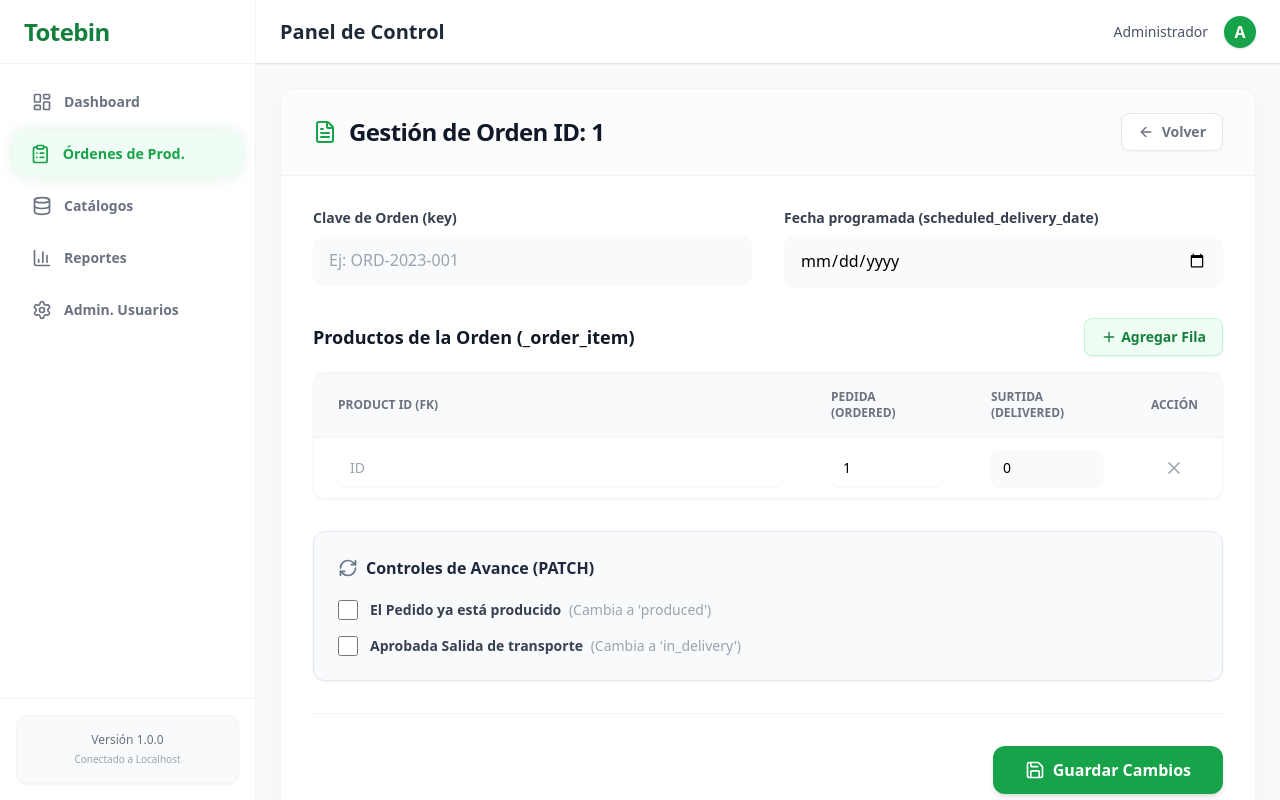
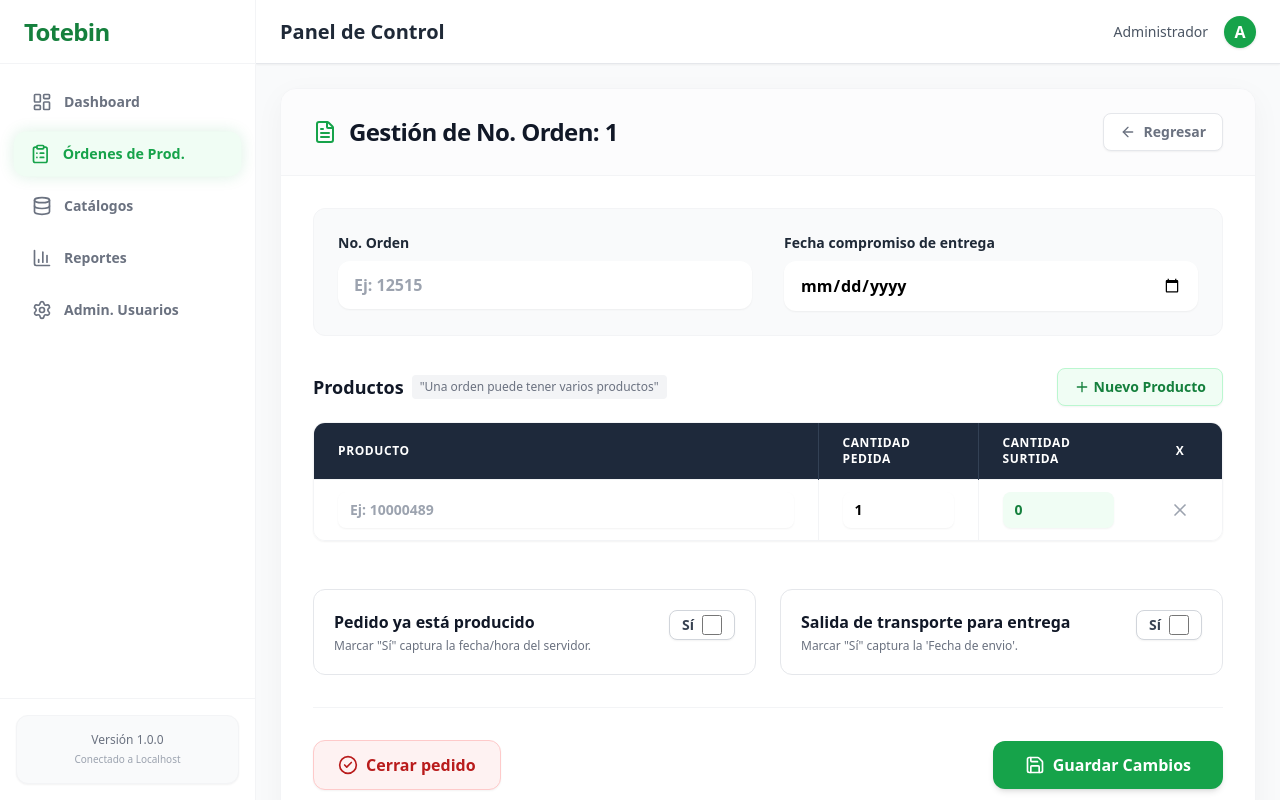
Before and after one commit to CaracheoAdan/servicio-al-cliente-frontend, a React (Vite) app: page /orders/1 in a window 1280 px wide. Built offline with nearby package versions, Linux system fonts and the light colour scheme; sample sign-in values are in the browser's storage.

Commit message:
refactor(ui): Alinear Catalogo y Formulario de Orden estrictamente con Excel provisto, eliminando pestañas y campos innecesarios

```diff
--- a/src/features/catalogs/pages/CatalogsPage.tsx
+++ b/src/features/catalogs/pages/CatalogsPage.tsx
@@ -1,23 +1,22 @@
 import React, { useState } from 'react';
 import toast from 'react-hot-toast';
-import { Package, Server, Users, Search, Plus, X, Database, Edit2, Trash2 } from 'lucide-react';
+import { Package, Search, Plus, X, Database, Edit2, Trash2 } from 'lucide-react';
 
 export function CatalogsPage() {
-  const [activeTab, setActiveTab] = useState<'products' | 'machines' | 'responsables'>('products');
   const [isModalOpen, setIsModalOpen] = useState(false);
 
   // Mock data para que la tabla no se vea vacía
   const mockProducts = [
-    { id: 1, key: 'PRD-ALUM-01', isActive: true },
-    { id: 2, key: 'PRD-ACER-05', isActive: true },
-    { id: 3, key: 'PRD-COBR-99', isActive: false },
-    { id: 4, key: 'PRD-PLAS-12', isActive: true },
+    { id: 1, key: '10000489', isActive: true },
+    { id: 2, key: '12241', isActive: true },
+    { id: 3, key: '200', isActive: true },
+    { id: 4, key: '5000', isActive: true },
   ];
 
   const handleSave = (e: React.FormEvent) => {
     e.preventDefault();
     setIsModalOpen(false);
-    toast.success('Registro guardado exitosamente en la base de datos.', {
+    toast.success('Producto guardado exitosamente en la base de datos.', {
       duration: 3000,
       icon: '✅',
       style: {
@@ -33,37 +32,10 @@ export function CatalogsPage() {
       <div className="border-b border-gray-100">
         <nav className="flex -mb-px px-6 space-x-6" aria-label="Tabs">
           <button
-            onClick={() => setActiveTab('products')}
-            className={`flex items-center whitespace-nowrap py-4 px-2 border-b-2 font-semibold text-sm transition-all duration-300 ${
-              activeTab === 'products'
-                ? 'border-totebin-500 text-totebin-600'
-                : 'border-transparent text-gray-500 hover:text-gray-800 hover:border-gray-300'
-            }`}
+            className="flex items-center whitespace-nowrap py-4 px-2 border-b-2 font-semibold text-sm transition-all duration-300 border-totebin-500 text-totebin-600"
           >
             <Package className="w-4 h-4 mr-2" />
             Productos
-          </button>
-          <button
-            onClick={() => setActiveTab('machines')}
-            className={`flex items-center whitespace-nowrap py-4 px-2 border-b-2 font-semibold text-sm transition-all duration-300 ${
-              activeTab === 'machines'
-                ? 'border-totebin-500 text-totebin-600'
-                : 'border-transparent text-gray-500 hover:text-gray-800 hover:border-gray-300'
-            }`}
-          >
-            <Server className="w-4 h-4 mr-2" />
-            Máquinas
-          </button>
-          <button
-            onClick={() => setActiveTab('responsables')}
-            className={`flex items-center whitespace-nowrap py-4 px-2 border-b-2 font-semibold text-sm transition-all duration-300 ${
-              activeTab === 'responsables'
-                ? 'border-totebin-500 text-totebin-600'
-                : 'border-transparent text-gray-500 hover:text-gray-800 hover:border-gray-300'
-            }`}
-          >
-            <Users className="w-4 h-4 mr-2" />
-            Responsables
           </button>
         </nav>
       </div>
@@ -72,14 +44,14 @@ export function CatalogsPage() {
         <div className="flex justify-between items-center mb-6">
           <h3 className="text-xl font-extrabold text-gray-900 flex items-center">
             <Database className="w-6 h-6 mr-2 text-totebin-600" />
-            Catálogo de {activeTab === 'products' ? 'Productos' : activeTab === 'machines' ? 'Máquinas' : 'Responsables'}
+            Catálogo de Productos
           </h3>
           <div className="flex space-x-3">
             <div className="relative">
               <Search className="w-4 h-4 absolute left-3 top-1/2 transform -translate-y-1/2 text-gray-400" />
               <input
                 type="text"
-                placeholder="Buscar clave..."
+                placeholder="Buscar clave de producto..."
                 className="pl-9 pr-4 py-2 border border-gray-200 rounded-lg text-sm focus:outline-none focus:ring-2 focus:ring-totebin-500 focus:border-transparent w-64 shadow-sm"
               />
             </div>
@@ -87,7 +59,7 @@ export function CatalogsPage() {
               onClick={() => setIsModalOpen(true)}
               className="bg-totebin-600 text-white px-4 py-2 rounded-lg shadow-md hover:shadow-lg hover:-translate-y-0.5 hover:bg-totebin-700 transition-all duration-200 text-sm font-semibold flex items-center"
             >
-              <Plus className="w-4 h-4 mr-1" /> Nuevo Registro
+              <Plus className="w-4 h-4 mr-1" /> Nuevo Producto
             </button>
           </div>
         </div>
@@ -97,14 +69,13 @@ export function CatalogsPage() {
             <thead className="bg-gray-50/80">
               <tr>
                 <th className="px-6 py-4 text-left text-xs font-bold text-gray-500 uppercase tracking-wider">ID</th>
-                <th className="px-6 py-4 text-left text-xs font-bold text-gray-500 uppercase tracking-wider">Clave (Key)</th>
+                <th className="px-6 py-4 text-left text-xs font-bold text-gray-500 uppercase tracking-wider">Producto (Clave / Key)</th>
                 <th className="px-6 py-4 text-left text-xs font-bold text-gray-500 uppercase tracking-wider">Estado</th>
                 <th className="px-6 py-4 text-right text-xs font-bold text-gray-500 uppercase tracking-wider">Acciones</th>
               </tr>
             </thead>
             <tbody className="bg-white divide-y divide-gray-50">
-              {activeTab === 'products' ? (
-                mockProducts.map((p) => (
+              {mockProducts.map((p) => (
                 <tr key={p.id} className="hover:bg-gray-50/50 transition-colors">
                   <td className="px-6 py-4 whitespace-nowrap text-sm font-medium text-gray-600">{p.id}</td>
                   <td className="px-6 py-4 whitespace-nowrap text-sm font-bold text-gray-900">{p.key}</td>
@@ -124,14 +95,7 @@ export function CatalogsPage() {
                     </button>
                   </td>
                 </tr>
-                ))
-              ) : (
-                <tr>
-                  <td colSpan={4} className="px-6 py-20 text-center text-sm text-gray-500">
-                    <p className="font-medium text-gray-500">Selecciona "Productos" para ver datos de prueba.</p>
-                  </td>
-                </tr>
-              )}
+              ))}
             </tbody>
           </table>
         </div>
@@ -142,18 +106,18 @@ export function CatalogsPage() {
         <div className="fixed inset-0 z-50 flex items-center justify-center p-4 bg-gray-900/40 backdrop-blur-sm animate-fade-in">
           <div className="bg-white rounded-2xl shadow-2xl w-full max-w-md overflow-hidden transform animate-slide-up">
             <div className="px-6 py-4 border-b border-gray-100 flex justify-between items-center bg-gray-50/50">
-              <h3 className="text-lg font-bold text-gray-900">Crear Nuevo Registro</h3>
+              <h3 className="text-lg font-bold text-gray-900">Crear Nuevo Producto</h3>
               <button onClick={() => setIsModalOpen(false)} className="text-gray-400 hover:text-gray-600 transition-colors">
                 <X className="w-5 h-5" />
               </button>
             </div>
             <form onSubmit={handleSave} className="p-6 space-y-5">
               <div>
-                <label className="block text-sm font-semibold text-gray-700 mb-1">Clave (Key) *</label>
+                <label className="block text-sm font-semibold text-gray-700 mb-1">Producto (Clave/Key) *</label>
                 <input
                   type="text"
                   required
-                  placeholder="Ej: PRD-001"
+                  placeholder="Ej: 10000489"
                   className="w-full px-4 py-2 border border-gray-200 rounded-lg focus:ring-2 focus:ring-totebin-500 focus:border-totebin-500 transition-shadow outline-none text-gray-800"
                 />
               </div>
@@ -163,7 +127,7 @@ export function CatalogsPage() {
                   defaultChecked
                   className="w-5 h-5 text-totebin-600 border-gray-300 rounded focus:ring-totebin-500 cursor-pointer"
                 />
-                <span className="text-sm font-medium text-gray-700">Registro Activo (is_active)</span>
+                <span className="text-sm font-medium text-gray-700">Producto Activo (is_active)</span>
               </div>
 
               <div className="pt-4 flex justify-end space-x-3">
--- a/src/features/orders/pages/OrderFormPage.tsx
+++ b/src/features/orders/pages/OrderFormPage.tsx
@@ -1,7 +1,7 @@
 import React, { useState } from 'react';
 import { useNavigate, useParams } from 'react-router-dom';
 import toast from 'react-hot-toast';
-import { ArrowLeft, Save, Plus, X, RefreshCw, FileText } from 'lucide-react';
+import { ArrowLeft, Save, Plus, X, FileText, CheckCircle2 } from 'lucide-react';
 import { OrderStatus } from '../types/order.types';
 
 export function OrderFormPage() {
@@ -11,11 +11,11 @@ export function OrderFormPage() {
 
   const [orderKey, setOrderKey] = useState('');
   const [scheduledDeliveryDate, setScheduledDeliveryDate] = useState('');
-  const [items, setItems] = useState([{ productId: 0, orderedQuantity: 1, deliveredQuantity: 0 }]);
+  const [items, setItems] = useState([{ productId: '', orderedQuantity: 1, deliveredQuantity: 0 }]);
   const [status, setStatus] = useState<OrderStatus>('open');
 
   const handleAddItem = () => {
-    setItems([...items, { productId: 0, orderedQuantity: 1, deliveredQuantity: 0 }]);
+    setItems([...items, { productId: '', orderedQuantity: 1, deliveredQuantity: 0 }]);
   };
 
   const handleItemChange = (index: number, field: string, value: any) => {
@@ -24,32 +24,25 @@ export function OrderFormPage() {
     setItems(newItems);
   };
 
-  const handleStatusChange = async (newStatus: OrderStatus, checked: boolean) => {
-    if (checked) {
+  const handleStatusToggle = (newStatus: OrderStatus) => {
+    // Si se desmarca, se asume que regresa al estado anterior (simplificado visualmente)
+    // En backend requeriría lógica más estricta. Para la UI, forzamos el toggle.
     setStatus(newStatus);
     if (isEditing) {
-        toast.success(`Estado actualizado a '${newStatus}'`, {
-          icon: '🔄',
+      toast.success(`PATCH /update_status: Estado capturado por el servidor.`, {
+        icon: '⏱️',
         style: { borderRadius: '10px', background: '#333', color: '#fff' }
       });
-      }
     }
   };
 
   const handleSave = async (e: React.FormEvent) => {
     e.preventDefault();
-    if (!isEditing) {
-      toast.success('Orden creada exitosamente.', {
+    toast.success(isEditing ? 'Orden actualizada en DB.' : 'Orden creada en DB.', {
       icon: '✅',
       style: { borderRadius: '10px', background: '#333', color: '#fff' }
     });
-      setTimeout(() => navigate('/'), 1000);
-    } else {
-      toast.success('Orden actualizada.', {
-        icon: '✅',
-        style: { borderRadius: '10px', background: '#333', color: '#fff' }
-      });
-    }
+    if (!isEditing) setTimeout(() => navigate('/orders'), 1000);
   };
 
   return (
@@ -57,80 +50,84 @@ export function OrderFormPage() {
       <div className="px-8 py-6 border-b border-gray-100 bg-gray-50/50 flex justify-between items-center">
         <h3 className="text-2xl font-extrabold text-gray-900 tracking-tight flex items-center">
           <FileText className="w-6 h-6 text-totebin-600 mr-3" />
-          {isEditing ? `Gestión de Orden ID: ${id}` : 'Crear Orden de Producción'}
+          {isEditing ? `Gestión de No. Orden: ${id}` : 'Registro de Orden de Producción'}
         </h3>
-        <button onClick={() => navigate('/')} className="flex items-center text-gray-500 hover:text-gray-900 transition-colors font-bold text-sm bg-white border border-gray-200 px-4 py-2 rounded-lg shadow-sm">
+        <button onClick={() => navigate('/orders')} className="flex items-center text-gray-500 hover:text-gray-900 transition-colors font-bold text-sm bg-white border border-gray-200 px-4 py-2 rounded-lg shadow-sm">
           <ArrowLeft className="w-4 h-4 mr-2" />
-          Volver
+          Regresar
         </button>
       </div>
 
       <form onSubmit={handleSave} className="p-8 space-y-8">
-        <div className="grid grid-cols-1 md:grid-cols-2 gap-8">
+        {/* Cabecera Principal (Excel Columns) */}
+        <div className="grid grid-cols-1 md:grid-cols-2 gap-8 bg-gray-50 p-6 rounded-xl border border-gray-100">
           <div>
-            <label className="block text-sm font-bold text-gray-700 mb-2">Clave de Orden (key)</label>
+            <label className="block text-sm font-extrabold text-gray-800 mb-2">No. Orden</label>
             <input
               type="text"
               required
               value={orderKey}
               onChange={(e) => setOrderKey(e.target.value)}
-              placeholder="Ej: ORD-2023-001"
-              className="block w-full border-gray-200 rounded-xl shadow-sm focus:border-totebin-500 focus:ring-totebin-500 px-4 py-3 bg-gray-50 focus:bg-white transition-colors"
+              placeholder="Ej: 12515"
+              className="block w-full border-gray-200 rounded-xl shadow-sm focus:border-totebin-500 focus:ring-totebin-500 px-4 py-3 bg-white transition-colors font-semibold"
             />
           </div>
           <div>
-            <label className="block text-sm font-bold text-gray-700 mb-2">Fecha programada (scheduled_delivery_date)</label>
+            <label className="block text-sm font-extrabold text-gray-800 mb-2">Fecha compromiso de entrega</label>
             <input
               type="date"
               required
               value={scheduledDeliveryDate}
               onChange={(e) => setScheduledDeliveryDate(e.target.value)}
-              className="block w-full border-gray-200 rounded-xl shadow-sm focus:border-totebin-500 focus:ring-totebin-500 px-4 py-3 bg-gray-50 focus:bg-white transition-colors"
+              className="block w-full border-gray-200 rounded-xl shadow-sm focus:border-totebin-500 focus:ring-totebin-500 px-4 py-3 bg-white transition-colors font-semibold"
             />
           </div>
         </div>
 
+        {/* Múltiples Productos de la Orden */}
         <div>
           <div className="flex justify-between items-center mb-4">
-            <h4 className="text-lg font-bold text-gray-900">Productos de la Orden (_order_item)</h4>
+            <h4 className="text-lg font-bold text-gray-900 flex items-center">
+              Productos <span className="ml-2 text-xs font-normal text-gray-500 bg-gray-100 px-2 py-1 rounded">"Una orden puede tener varios productos"</span>
+            </h4>
             <button
               type="button"
               onClick={handleAddItem}
               className="text-sm bg-totebin-50 text-totebin-700 hover:bg-totebin-100 font-bold py-2 px-4 rounded-lg border border-totebin-200 transition-colors flex items-center shadow-sm"
             >
-              <Plus className="w-4 h-4 mr-1" /> Agregar Fila
+              <Plus className="w-4 h-4 mr-1" /> Nuevo Producto
             </button>
           </div>
           <div className="border border-gray-100 rounded-xl overflow-x-auto shadow-sm">
             <table className="min-w-full divide-y divide-gray-100">
-              <thead className="bg-gray-50">
+              <thead className="bg-slate-800">
                 <tr>
-                  <th className="px-6 py-4 text-left text-xs font-bold text-gray-500 uppercase">Product ID (FK)</th>
-                  <th className="px-6 py-4 text-left text-xs font-bold text-gray-500 uppercase w-40">Pedida (ordered)</th>
-                  <th className="px-6 py-4 text-left text-xs font-bold text-gray-500 uppercase w-40">Surtida (delivered)</th>
-                  <th className="px-6 py-4 text-center text-xs font-bold text-gray-500 uppercase w-20">Acción</th>
+                  <th className="px-6 py-3 text-left text-xs font-bold text-white uppercase tracking-wider border-r border-slate-700">Producto</th>
+                  <th className="px-6 py-3 text-left text-xs font-bold text-white uppercase tracking-wider border-r border-slate-700 w-40">Cantidad pedida</th>
+                  <th className="px-6 py-3 text-left text-xs font-bold text-white uppercase tracking-wider w-40">Cantidad surtida</th>
+                  <th className="px-6 py-3 text-center text-xs font-bold text-white uppercase tracking-wider w-16">X</th>
                 </tr>
               </thead>
-              <tbody className="bg-white divide-y divide-gray-50">
+              <tbody className="bg-white divide-y divide-gray-100">
                 {items.map((item, index) => (
                   <tr key={index} className="hover:bg-gray-50/50 transition-colors">
-                    <td className="px-6 py-3">
+                    <td className="px-6 py-3 border-r border-gray-100">
                       <input
-                        type="number"
-                        placeholder="ID"
-                        value={item.productId || ''}
-                        onChange={(e) => handleItemChange(index, 'productId', parseInt(e.target.value) || 0)}
-                        className="w-full border-gray-200 rounded-lg shadow-sm focus:ring-totebin-500 focus:border-totebin-500 px-3 py-2 text-sm"
+                        type="text"
+                        placeholder="Ej: 10000489"
+                        value={item.productId}
+                        onChange={(e) => handleItemChange(index, 'productId', e.target.value)}
+                        className="w-full border-gray-200 rounded-lg shadow-sm focus:ring-totebin-500 focus:border-totebin-500 px-3 py-2 text-sm font-semibold"
                         required
                       />
                     </td>
-                    <td className="px-6 py-3">
+                    <td className="px-6 py-3 border-r border-gray-100">
                       <input
                         type="number"
                         min="1"
                         value={item.orderedQuantity}
                         onChange={(e) => handleItemChange(index, 'orderedQuantity', parseInt(e.target.value) || 1)}
-                        className="w-full border-gray-200 rounded-lg shadow-sm focus:ring-totebin-500 focus:border-totebin-500 px-3 py-2 text-sm"
+                        className="w-full border-gray-200 rounded-lg shadow-sm focus:ring-totebin-500 focus:border-totebin-500 px-3 py-2 text-sm font-semibold"
                         required
                       />
                     </td>
@@ -138,10 +135,9 @@ export function OrderFormPage() {
                       <input
                         type="number"
                         min="0"
-                        max={item.orderedQuantity}
                         value={item.deliveredQuantity}
                         onChange={(e) => handleItemChange(index, 'deliveredQuantity', parseInt(e.target.value) || 0)}
-                        className="w-full border-gray-200 rounded-lg shadow-sm focus:ring-totebin-500 focus:border-totebin-500 px-3 py-2 text-sm bg-gray-50"
+                        className="w-full border-gray-200 rounded-lg shadow-sm focus:ring-totebin-500 focus:border-totebin-500 px-3 py-2 text-sm font-semibold text-totebin-700 bg-totebin-50"
                       />
                     </td>
                     <td className="px-6 py-3 text-center">
@@ -161,39 +157,60 @@ export function OrderFormPage() {
           </div>
         </div>
 
+        {/* Panel de Decisiones (Checkboxes) - Mapea exactamente al Excel */}
         {isEditing && (
-          <div className="bg-slate-50 border border-slate-200 p-6 rounded-xl shadow-sm">
-            <h4 className="text-md font-bold text-slate-800 mb-5 flex items-center">
-              <RefreshCw className="mr-2 w-5 h-5 text-slate-500" /> Controles de Avance (PATCH)
-            </h4>
-            <div className="flex flex-col space-y-4">
-              <label className="flex items-center space-x-3 cursor-pointer group">
+          <div className="grid grid-cols-1 md:grid-cols-2 gap-6 pt-4">
+            <div className={`border rounded-xl p-5 transition-colors ${status === 'produced' || status === 'in_delivery' || status === 'delivered' ? 'bg-totebin-50 border-totebin-200' : 'bg-white border-gray-200'}`}>
+              <div className="flex justify-between items-start">
+                <div>
+                  <h4 className="font-bold text-gray-900 mb-1">Pedido ya está producido</h4>
+                  <p className="text-xs text-gray-500">Marcar "Sí" captura la fecha/hora del servidor.</p>
+                </div>
+                <label className="flex items-center space-x-2 cursor-pointer bg-white border border-gray-300 rounded-lg p-1 px-3 shadow-sm hover:bg-gray-50">
+                  <span className="text-sm font-bold text-gray-700">Sí</span>
                   <input
                     type="checkbox"
-                  checked={status === 'produced' || status === 'processed' || status === 'in_delivery' || status === 'delivered'}
-                  onChange={(e) => handleStatusChange('produced', e.target.checked)}
-                  className="h-5 w-5 text-totebin-600 focus:ring-totebin-500 border-gray-300 rounded cursor-pointer transition-shadow"
+                    checked={status === 'produced' || status === 'in_delivery' || status === 'delivered'}
+                    onChange={() => handleStatusToggle('produced')}
+                    className="h-5 w-5 text-totebin-600 focus:ring-totebin-500 border-gray-300 rounded cursor-pointer"
                   />
-                <span className="text-gray-700 font-semibold text-sm group-hover:text-gray-900 transition-colors">
-                  El Pedido ya está producido <span className="text-gray-400 font-normal ml-1">(Cambia a 'produced')</span>
-                </span>
                 </label>
-              <label className="flex items-center space-x-3 cursor-pointer group">
+              </div>
+            </div>
+
+            <div className={`border rounded-xl p-5 transition-colors ${status === 'in_delivery' || status === 'delivered' ? 'bg-blue-50 border-blue-200' : 'bg-white border-gray-200'}`}>
+              <div className="flex justify-between items-start">
+                <div>
+                  <h4 className="font-bold text-gray-900 mb-1">Salida de transporte para entrega</h4>
+                  <p className="text-xs text-gray-500">Marcar "Sí" captura la 'Fecha de envio'.</p>
+                </div>
+                <label className="flex items-center space-x-2 cursor-pointer bg-white border border-gray-300 rounded-lg p-1 px-3 shadow-sm hover:bg-gray-50">
+                  <span className="text-sm font-bold text-gray-700">Sí</span>
                   <input
                     type="checkbox"
                     checked={status === 'in_delivery' || status === 'delivered'}
-                  onChange={(e) => handleStatusChange('in_delivery', e.target.checked)}
-                  className="h-5 w-5 text-totebin-600 focus:ring-totebin-500 border-gray-300 rounded cursor-pointer transition-shadow"
+                    onChange={() => handleStatusToggle('in_delivery')}
+                    className="h-5 w-5 text-blue-600 focus:ring-blue-500 border-gray-300 rounded cursor-pointer"
                   />
-                <span className="text-gray-700 font-semibold text-sm group-hover:text-gray-900 transition-colors">
-                  Aprobada Salida de transporte <span className="text-gray-400 font-normal ml-1">(Cambia a 'in_delivery')</span>
-                </span>
                 </label>
+              </div>
             </div>
           </div>
         )}
 
-        <div className="flex justify-end pt-8 border-t border-gray-100">
+        <div className="flex justify-between items-center pt-8 border-t border-gray-100">
+          {isEditing ? (
+            <button
+              type="button"
+              onClick={() => handleStatusToggle('closed')}
+              className={`flex items-center px-6 py-3 rounded-xl font-bold shadow-sm transition-colors ${status === 'closed' ? 'bg-gray-200 text-gray-500 cursor-not-allowed' : 'bg-red-50 text-red-700 border border-red-200 hover:bg-red-100'}`}
+              disabled={status === 'closed'}
+            >
+              <CheckCircle2 className="w-5 h-5 mr-2" />
+              {status === 'closed' ? 'Pedido Cerrado' : 'Cerrar pedido'}
+            </button>
+          ) : <div></div>}
+
           <button
             type="submit"
             className="bg-totebin-600 hover:bg-totebin-700 hover:shadow-lg hover:-translate-y-0.5 text-white font-bold py-3 px-8 rounded-xl shadow-md transition-all duration-200 flex items-center"
```
Lines whose indentation alone changed are shown as unchanged.
